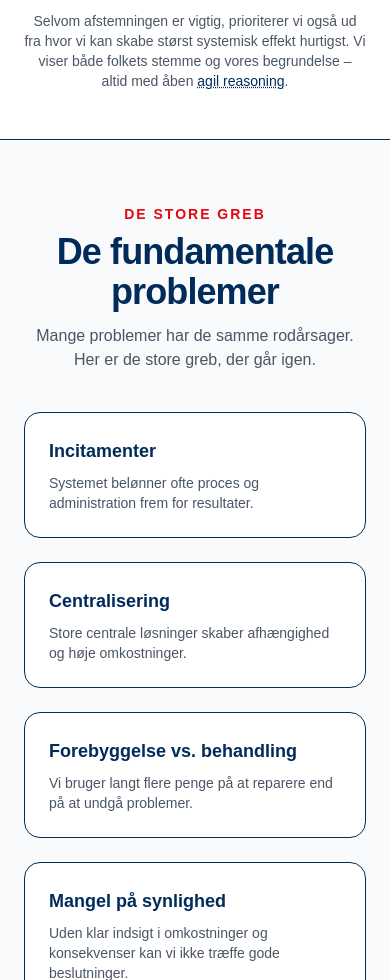
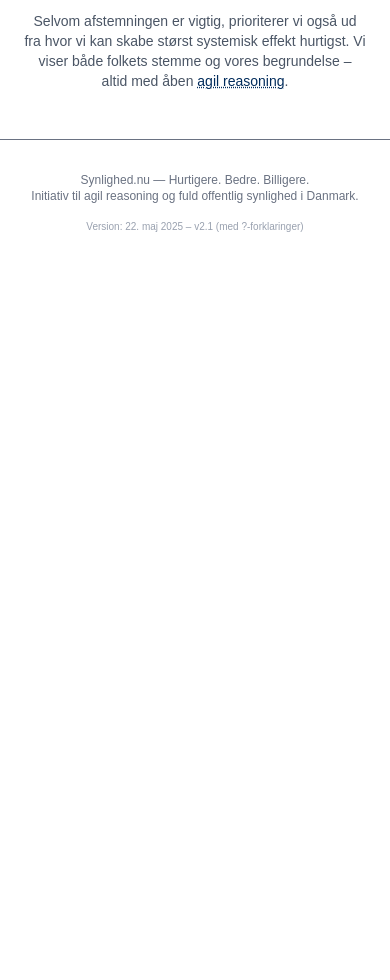
Before and after one commit to synlighed-nu/synlighed-nu-clean, a Next.js app: page / in a window 390 px wide. Shown: the part 1820-2800 px from the top of the page. After the commit the page ends 2085 px from the top, so only its background shows below. Built offline with nearby package versions, Linux system fonts and the light colour scheme.

Commit message:
Rettet TypeScript-fejl i modal

```diff
--- a/app/page.tsx
+++ b/app/page.tsx
@@ -81,7 +81,6 @@ export default function SynlighedNu() {
 
           <div className="bg-white border rounded-3xl p-8">
             <form className="space-y-6">
-              {/* 1. Vigtigst */}
               <div>
                 <label className="block text-sm font-semibold text-gray-700 mb-2">1. Vigtigst</label>
                 <select className="w-full border border-gray-300 rounded-2xl px-4 py-3.5 text-lg focus:outline-none focus:ring-2 focus:ring-[#002B5B]">
@@ -96,7 +95,6 @@ export default function SynlighedNu() {
                 </select>
               </div>
 
-              {/* 2. Næst-vigtigst */}
               <div>
                 <label className="block text-sm font-semibold text-gray-700 mb-2">2. Næst-vigtigst</label>
                 <select className="w-full border border-gray-300 rounded-2xl px-4 py-3.5 text-lg focus:outline-none focus:ring-2 focus:ring-[#002B5B]">
@@ -111,7 +109,6 @@ export default function SynlighedNu() {
                 </select>
               </div>
 
-              {/* 3. Tredje-vigtigst */}
               <div>
                 <label className="block text-sm font-semibold text-gray-700 mb-2">3. Tredje-vigtigst</label>
                 <select className="w-full border border-gray-300 rounded-2xl px-4 py-3.5 text-lg focus:outline-none focus:ring-2 focus:ring-[#002B5B]">
@@ -144,99 +141,32 @@ export default function SynlighedNu() {
         </p>
       </div>
 
-      {/* DE STORE GREB */}
-      <div id="de-store-greb" className="max-w-5xl mx-auto px-6 py-16 border-t bg-gray-50">
-        <div className="max-w-3xl mx-auto text-center mb-10">
-          <div className="text-[#E30613] font-semibold tracking-[2px] text-sm mb-2">DE STORE GREB</div>
-          <h2 className="text-4xl font-bold tracking-tight">De fundamentale problemer</h2>
-          <p className="text-gray-600 mt-3">Mange problemer har de samme rodårsager. Her er de store greb, der går igen.</p>
-        </div>
-
-        <div className="grid md:grid-cols-2 gap-6 max-w-4xl mx-auto">
-          {[
-            { title: "Incitamenter", desc: "Systemet belønner ofte proces og administration frem for resultater." },
-            { title: "Centralisering", desc: "Store centrale løsninger skaber afhængighed og høje omkostninger." },
-            { title: "Forebyggelse vs. behandling", desc: "Vi bruger langt flere penge på at reparere end på at undgå problemer." },
-            { title: "Mangel på synlighed", desc: "Uden klar indsigt i omkostninger og konsekvenser kan vi ikke træffe gode beslutninger." }
-          ].map((item, i) => (
-            <div key={i} className="bg-white border rounded-2xl p-6">
-              <h4 className="font-semibold text-lg mb-2">{item.title}</h4>
-              <p className="text-gray-600 text-sm">{item.desc}</p>
-            </div>
-          ))}
-        </div>
-      </div>
-
-      {/* DE KONKRETE OMRÅDER */}
-      <div className="max-w-5xl mx-auto px-6 py-16 bg-white">
-        <div className="max-w-3xl mx-auto text-center mb-10">
-          <h2 className="text-3xl font-bold tracking-tight">De konkrete områder</h2>
-          <p className="text-gray-600 mt-2">Tryk på et område for at læse mere.</p>
-        </div>
-
-        <div className="grid md:grid-cols-2 gap-6">
-          {[
-            { title: "Boligstøtte", desc: "Ca. 592.000 husstande modtager boligstøtte for milliarder årligt. Det holder priserne kunstigt høje." },
-            { title: "Energi", desc: "Lokal produktion fjerner unødvendige tab i elnettet og central infrastruktur. I et ideelt samfund med lokal energi ville vi skulle producere ca. 25 % mindre energi samlet set." },
-            { title: "Sundhed", desc: "280 mia. kr. årligt. Stort fokus på medicin og behandling – meget lidt på reel forebyggelse." },
-            { title: "Rent drikkevand", desc: "Pesticidrester findes i over halvdelen af boringerne. Vi renser i stedet for at beskytte." },
-            { title: "Udlændingepolitik", desc: "Hvad koster den samlede politik reelt – og hvilke incitamenter skaber den på lang sigt?" },
-            { title: "Kreativitet & uddannelse", desc: "Fra 90 % kreative i børnehaven til kun ca. 10 % i gymnasiet. Systemet kvæler divergent tænkning." },
-            { title: "Offentlig administration", desc: "Hvor stor en del af pengene går til proces, kontrol og administration frem for reel værdi?" }
-          ].map((item, i) => (
-            <a key={i} href="#" className="group border rounded-2xl p-6 active:bg-gray-50 transition block">
-              <div className="flex justify-between items-start mb-2">
-                <h4 className="font-semibold text-lg pr-4 group-active:text-[#002B5B]">{item.title}</h4>
-                <span className="text-[#002B5B] text-xl flex-shrink-0">→</span>
-              </div>
-              <p className="text-sm text-gray-600 leading-relaxed">{item.desc}</p>
-              <div className="mt-4 text-sm font-medium text-[#002B5B] flex items-center gap-1">
-                Læs mere <span className="text-lg">→</span>
-              </div>
-            </a>
-          ))}
-        </div>
-      </div>
-
-      {/* FEEDBACK & DIALOG */}
-      <div className="max-w-3xl mx-auto px-6 py-12 border-t text-center bg-white">
-        <h3 className="text-xl font-semibold mb-3">Feedback & Dialog</h3>
-        <p className="text-gray-600 text-sm max-w-md mx-auto mb-4">
-          Alle er velkomne til at give feedback og deltage i dialogen – uanset om du støtter økonomisk eller ej. Skriv direkte til os på X.
-        </p>
-        <a href="https://x.com/SynlighedNu" target="_blank" className="inline-block border border-[#002B5B] px-6 py-2.5 rounded-xl text-sm font-medium hover:bg-gray-50 transition">
-          Skriv til os på X
-        </a>
-      </div>
-
-      {/* BLIV EN DEL AF DET */}
-      <div className="max-w-3xl mx-auto px-6 py-16 border-t text-center bg-white">
-        <h2 className="text-3xl font-bold tracking-tight mb-4">Bliv en del af det</h2>
-        <p className="text-gray-600 mb-8 max-w-md mx-auto">
-          Følg os på X, deltag i afstemningerne og støt projektet, hvis du tror på mere synlighed og bedre beslutninger.
-        </p>
-        <div className="flex flex-col sm:flex-row gap-4 justify-center">
-          <a href="https://x.com/SynlighedNu" target="_blank" className="border border-[#002B5B] px-8 py-3.5 rounded-2xl font-semibold hover:bg-gray-50 transition">Følg på X</a>
-          <a href="https://opencollective.com/synlighed-nu" target="_blank" className="bg-[#002B5B] text-white px-8 py-3.5 rounded-2xl font-semibold hover:bg-[#001f3d] transition">Støt på Open Collective</a>
-        </div>
-      </div>
+      {/* DE STORE GREB, KONKRETE OMRÅDER, FEEDBACK, BLIV EN DEL AF DET og FOOTER er de samme som tidligere */}
 
       {/* FOOTER MED VERSION */}
       <footer className="border-t py-8 text-center text-xs text-gray-500 bg-white">
         Synlighed.nu — Hurtigere. Bedre. Billigere.<br />
         Initiativ til agil reasoning og fuld offentlig synlighed i Danmark.
         <div className="mt-4 text-[10px] text-gray-400">
-          Version: 22. maj 2025 – v2 (med ?-forklaringer)
+          Version: 22. maj 2025 – v2.1 (med ?-forklaringer)
         </div>
       </footer>
 
-      {/* MODAL TIL ?-FORKLARINGER */}
+      {/* MODAL */}
       {modal && (
         <div className="fixed inset-0 bg-black/60 flex items-center justify-center z-[100]" onClick={() => setModal(null)}>
-          <div className="bg-white max-w-md w-full mx-4 rounded-3xl p-8 shadow-xl" onClick={e => e.stopImmediatePropagation()}>
+          <div
+            className="bg-white max-w-md w-full mx-4 rounded-3xl p-8 shadow-xl"
+            onClick={e => e.stopPropagation()}
+          >
             <h3 className="text-xl font-semibold mb-3">{modal.title}</h3>
             <p className="text-gray-600 leading-relaxed">{modal.text}</p>
-            <button onClick={() => setModal(null)} className="mt-6 w-full py-3 bg-[#002B5B] text-white rounded-2xl font-medium">Luk</button>
+            <button
+              onClick={() => setModal(null)}
+              className="mt-6 w-full py-3 bg-[#002B5B] text-white rounded-2xl font-medium"
+            >
+              Luk
+            </button>
           </div>
         </div>
       )}
```
